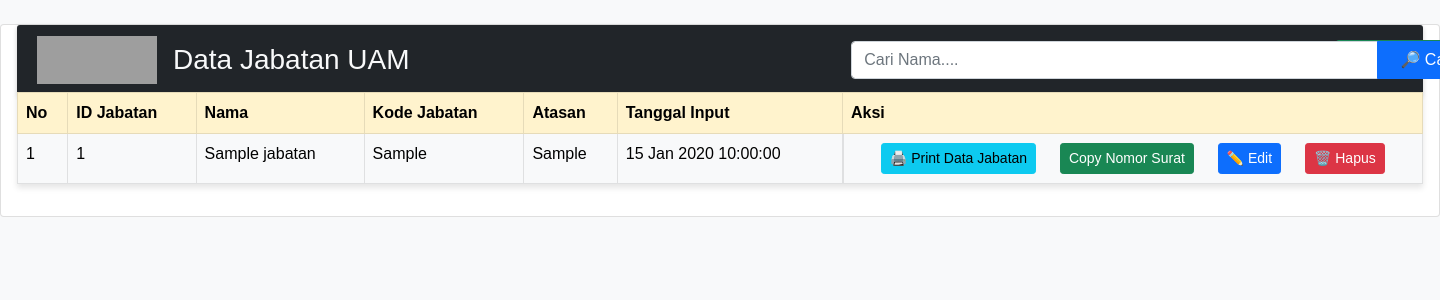
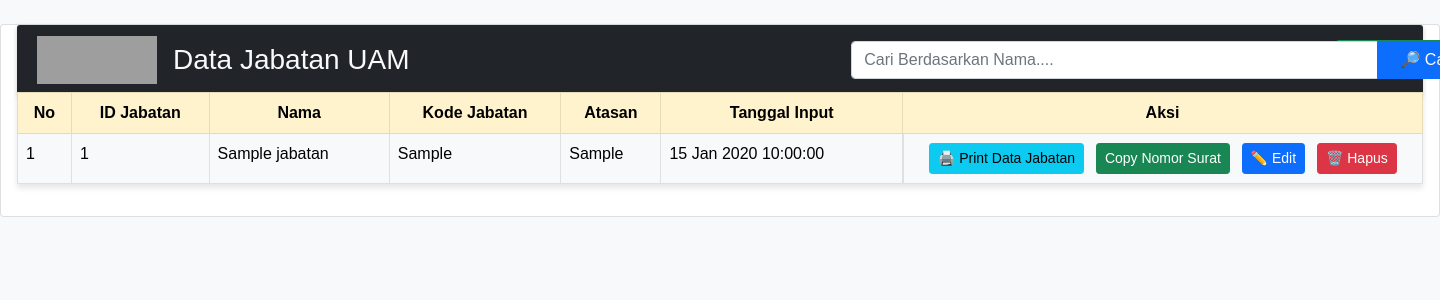
Before and after one commit to najibcreative99/esurat1, a PHP site: page / in a window 1440 px wide; the page is wider, and only the part inside the window is pictured. Shown: the top 300 px of that part. Run offline with PHP 8.4, Linux system fonts and the light colour scheme; tables that the repository leaves empty or names only in its code hold one stand-in row (values such as "Sample post"); some libraries are stand-ins or nearby versions; grey boxes are pictures that could not be loaded.

Commit message:
Fitur Update Versi 1.0

```diff
--- a/index.php
+++ b/index.php
@@ -168,7 +168,7 @@ if (isset($_POST['update'])) {
         /* TABLE UTAMA BAGIAN AKSI */
         .table-warning tr .th-aksi-utama {
             /* width: 509px; */
-            width: 580px;
+            width: 520px;
         }
 
         .table .btn {
@@ -268,7 +268,7 @@ if (isset($_POST['update'])) {
                 </div>
                 <form class="search-form form-inline me-3" method="GET" action="index.php">
                     <div class="input-group">
-                        <input type="text" class="form-control search-input" placeholder="Cari Nama...." name="q" value="<?php echo isset($_GET['q']) ? $_GET['q'] : ''; ?>">
+                        <input type="text" class="form-control search-input" placeholder="Cari Berdasarkan Nama...." name="q" value="<?php echo isset($_GET['q']) ? $_GET['q'] : ''; ?>">
                         <button class="btn btn-primary" type="submit">🔎 Cari</button>
                     </div>
                 </form>
@@ -279,7 +279,7 @@ if (isset($_POST['update'])) {
 
             <div class="card-body card-wrap table-responsive">
                 <table class="table table-light table-bordered table-hover">
-                    <thead class="table-warning">
+                    <thead class="table-warning text-center">
                         <tr>
                             <th scope="col">No</th>
                             <th scope="col">ID Jabatan</th>
```
